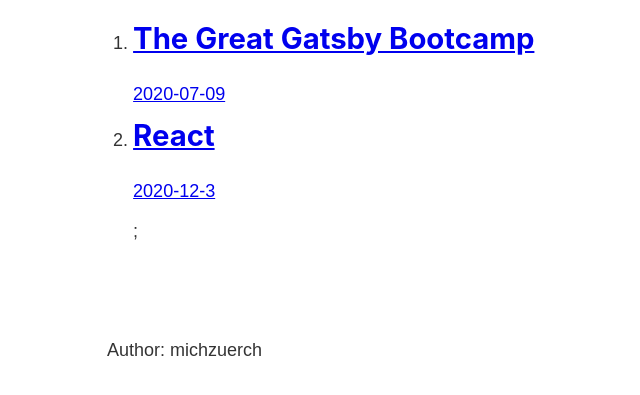
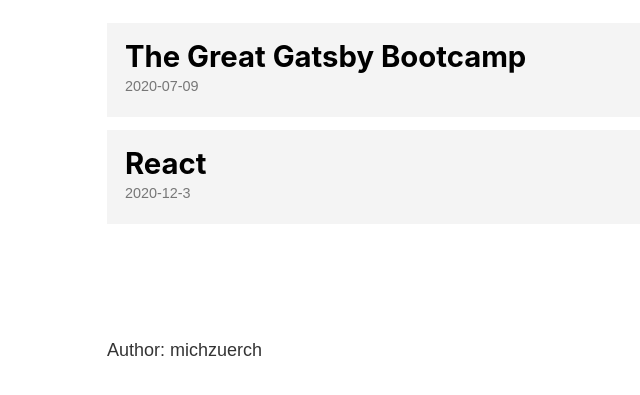
Before and after one commit to michzuerch/gatsby-bootcamp, a Gatsby site: page /blog in a window 1280 px wide. Shown: the part 393-788 px from the top of the page, without its empty margins (176-816 px from the left). Built offline with nearby package versions, Linux system fonts and the light colour scheme; Gatsby itself is replaced by a stand-in of ours.

Commit message:
blog local completed, before cms

```diff
--- a/src/components/footer.js
+++ b/src/components/footer.js
@@ -1,5 +1,7 @@
 import React from 'react';
 import { graphql, useStaticQuery } from 'gatsby';
+
+import footerStyles from './footer.modules.scss';
 
 const Footer = () => {
   const data = useStaticQuery(graphql`
@@ -13,7 +15,7 @@
   `);
 
   return (
-    <footer>
+    <footer className={footerStyles.Footer}>
       <p>Author: {data.site.siteMetadata.author}</p>
     </footer>
   );
--- /dev/null
+++ b/src/components/footer.modules.scss
@@ -0,0 +1,3 @@
+.footer {
+    margin-top: 3 rem;
+}
--- a/src/pages/blog.js
+++ b/src/pages/blog.js
@@ -1,6 +1,8 @@
 import React from 'react';
 import { Link, graphql, useStaticQuery } from 'gatsby';
 import Layout from '../components/layout';
+
+import blogStyles from './blog.module.scss';
 
 const BlogPage = () => {
   const data = useStaticQuery(graphql`
@@ -25,16 +27,15 @@
   return (
     <Layout>
       <h1>Blog</h1>
-      <ol>
+      <ol className={blogStyles.posts}>
         {data.allMarkdownRemark.edges.map((edge) => (
-          <li>
+          <li className={blogStyles.post}>
             <Link to={`/blog/${edge.node.fields.slug}`}>
               <h2>{edge.node.frontmatter.title}</h2>
               <p>{edge.node.frontmatter.date}</p>
             </Link>
           </li>
         ))}
-        ;
       </ol>
     </Layout>
   );
--- /dev/null
+++ b/src/pages/blog.module.scss
@@ -0,0 +1,29 @@
+.posts {
+    list-style-type: none;
+    margin: 0;
+}
+
+.post {
+    margin: 1rem, 0;
+
+    a {
+        background: #f4f4f4;
+        color: #000000;
+        display: block;
+        padding: 1rem;
+        text-decoration: none;
+    }
+
+    a:hover {
+        background: #e4e4e4;
+    }
+
+    h2 {
+        margin-bottom: 0;
+    }
+
+    p {
+        color: #777777;
+        font-size: .8rem;
+    }
+}
```
Also changed, not shown: src/posts/gatsby/Rimor1.jpg (renamed from src/posts/Rimor1.jpg), src/posts/gatsby/gatsby.md (renamed from src/posts/gatsby.md).
